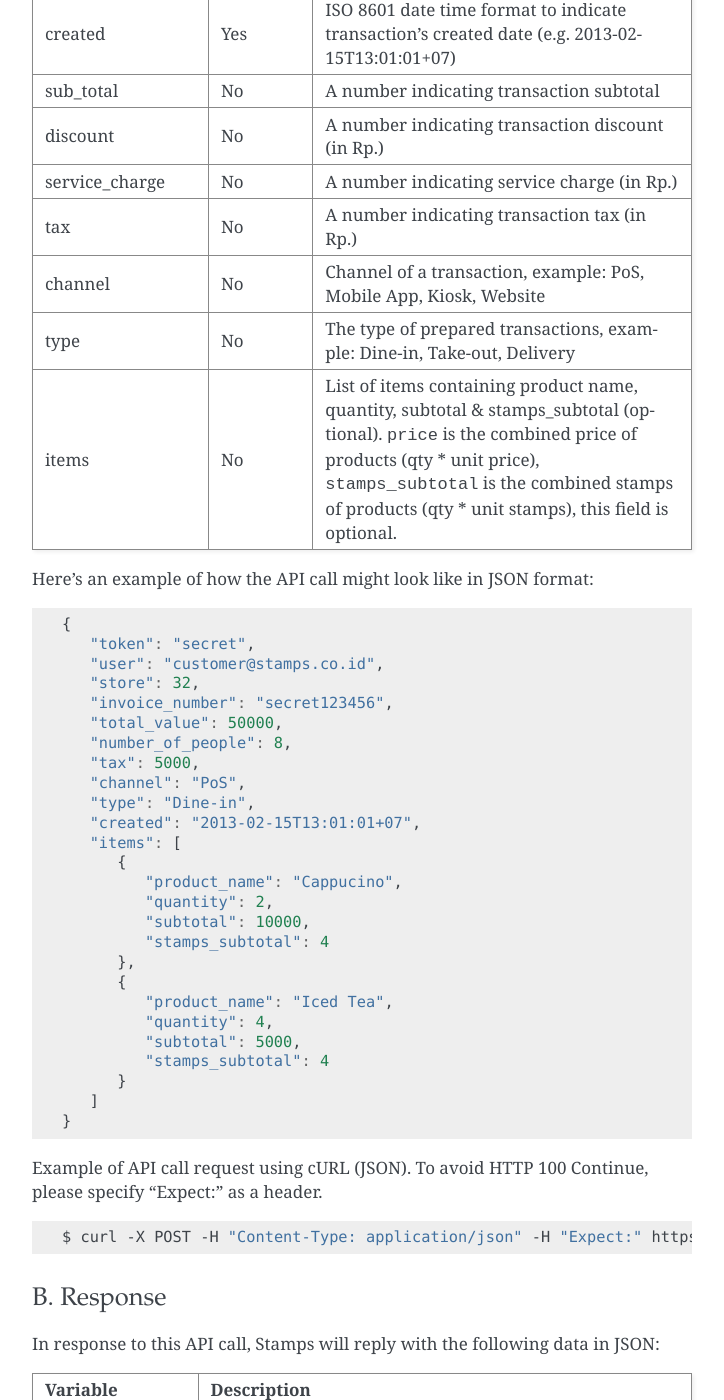
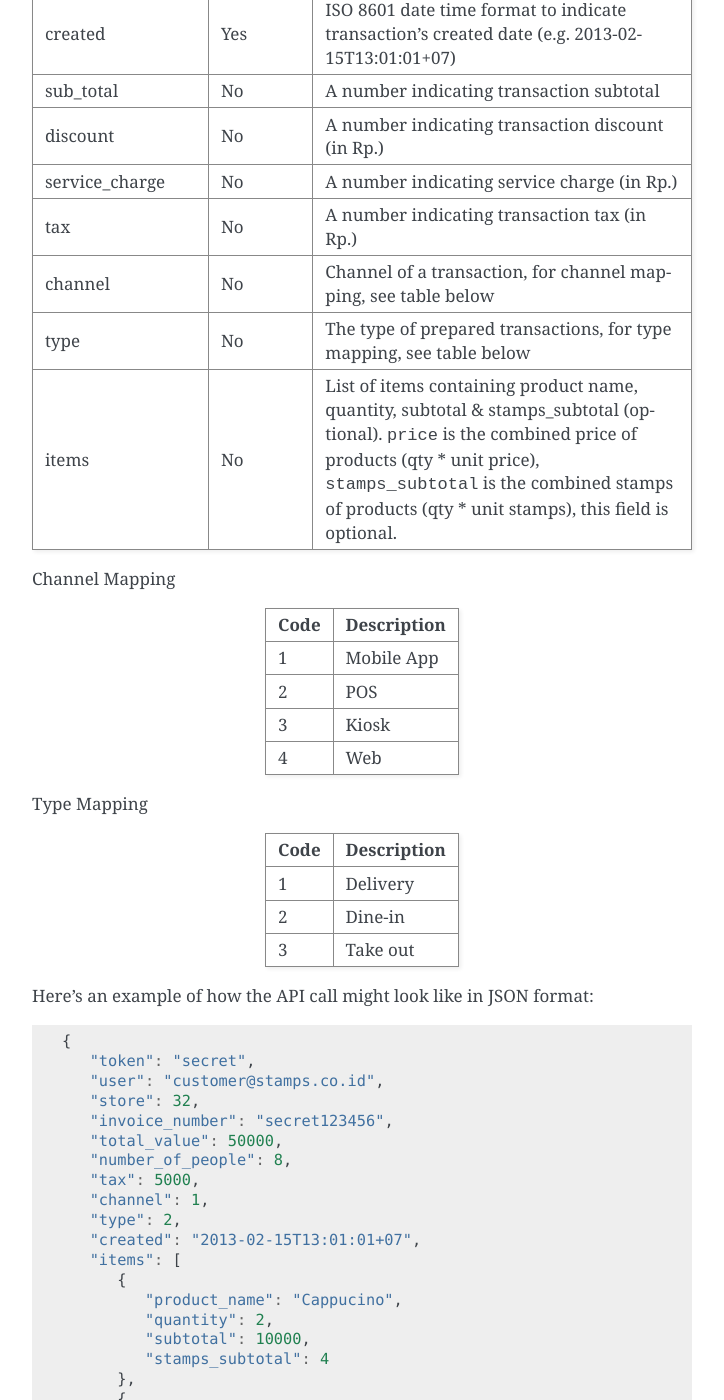
Before and after one commit to ui/stamps-api-docs, a Sphinx documentation site: the page built from source/transaction_api.rst, in a window 1280 px wide and 1400 px high, scrolled down 771 px. Shown: the whole window, without its empty margins (388-1112 px from the left). Built offline with Sphinx 7.4.7, drawn with Linux system fonts in a browser that asks for light colours.

Commit message:
Update transaction_api.rst

```diff
--- a/source/transaction_api.rst
+++ b/source/transaction_api.rst
@@ -33,8 +33,8 @@ sub_total           No          A number indicating transaction subtotal
 discount            No          A number indicating transaction discount (in Rp.)
 service_charge      No          A number indicating service charge (in Rp.)
 tax                 No          A number indicating transaction tax (in Rp.)
-channel             No          Channel of a transaction, example: PoS, Mobile App, Kiosk, Website
-type                No          The type of prepared transactions, example: Dine-in, Take-out, Delivery
+channel             No          Channel of a transaction, for channel mapping, see table below
+type                No          The type of prepared transactions, for type mapping, see table below
 items               No          List of items containing product name, quantity, subtotal &
                                 stamps_subtotal (optional).
                                 ``price`` is the combined price of products (qty * unit price),
@@ -42,6 +42,28 @@ items               No          List of items containing product name, quantity,
                                 this field is optional.
 =================== =========== =======================
 
+Channel Mapping
+
+=================== ===========
+Code                Description
+=================== ===========
+1                   Mobile App
+2                   POS
+3                   Kiosk
+4                   Web
+=================== ===========
+
+
+
+Type Mapping
+
+=================== ===========
+Code                Description
+=================== ===========
+1                   Delivery
+2                   Dine-in
+3                   Take out
+=================== ===========
 
 Here's an example of how the API call might look like in JSON format:
 
@@ -55,8 +77,8 @@ Here's an example of how the API call might look like in JSON format:
        "total_value": 50000,
        "number_of_people": 8,
        "tax": 5000,
-       "channel": "PoS",
-       "type": "Dine-in",
+       "channel": 1,
+       "type": 2,
        "created": "2013-02-15T13:01:01+07",
        "items": [
           {
@@ -79,7 +101,7 @@ Example of API call request using cURL (JSON). To avoid HTTP 100 Continue, pleas
 
 .. code-block :: bash
 
-    $ curl -X POST -H "Content-Type: application/json" -H "Expect:" https://stamps.co.id/api/v2/transactions/add -i -d '{ "token": "secret", "created": "2017-03-30T07:01:01+07", "user": "customer@stamps.co.id", "store": 422, "number_of_people": 8, "tax":5000, "Channel":"PoS", "type":"Dine-in", "invoice_number": "invoice_1", "total_value": 50000, "items": [{"product_name": "Cappucino", "quantity": 2, "subtotal": 10000}, {"product_name": "Iced Tea", "quantity": 4, "subtotal": 5000}]}'
+    $ curl -X POST -H "Content-Type: application/json" -H "Expect:" https://stamps.co.id/api/v2/transactions/add -i -d '{ "token": "secret", "created": "2017-03-30T07:01:01+07", "user": "customer@stamps.co.id", "store": 422, "number_of_people": 8, "tax":5000, "Channel":1, "type":2, "invoice_number": "invoice_1", "total_value": 50000, "items": [{"product_name": "Cappucino", "quantity": 2, "subtotal": 10000}, {"product_name": "Iced Tea", "quantity": 4, "subtotal": 5000}]}'
 
 B. Response
 -----------------------------
```
